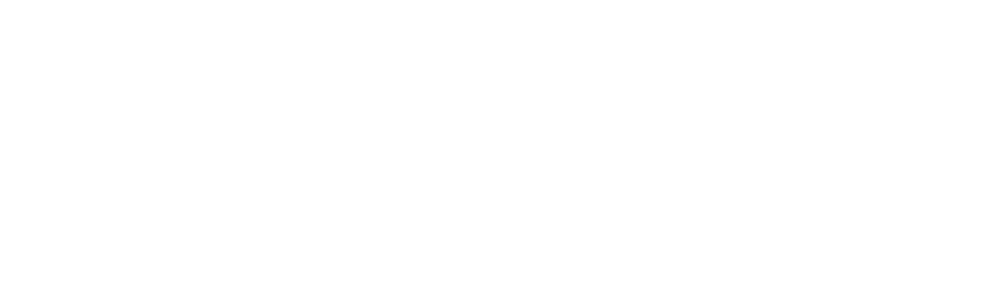
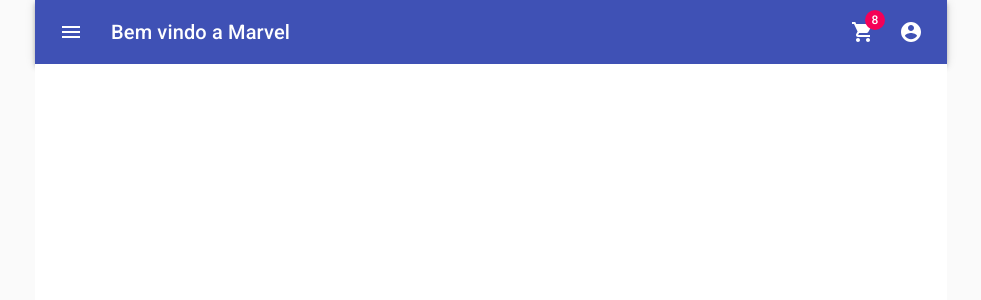
Before and after one commit to fabiosandias/marvel-showcase, a React (Create React App) app: page / in a window 1280 px wide. Shown: the top 300 px of the page, without its empty margins (149-1130 px from the left). Built offline with nearby package versions, Linux system fonts and the light colour scheme.

Commit message:
Implementação do Material-UI

```diff
--- a/package.json
+++ b/package.json
@@ -3,12 +3,16 @@
   "version": "0.1.0",
   "private": true,
   "dependencies": {
+    "@material-ui/core": "^4.9.7",
+    "@material-ui/icons": "^4.9.1",
     "@testing-library/jest-dom": "^4.2.4",
     "@testing-library/react": "^9.5.0",
     "@testing-library/user-event": "^7.2.1",
     "react": "^16.13.1",
     "react-dom": "^16.13.1",
-    "react-scripts": "3.4.1"
+    "react-redux": "^7.2.0",
+    "react-scripts": "3.4.1",
+    "redux": "^4.0.5"
   },
   "scripts": {
     "start": "react-scripts start",
--- a/public/index.html
+++ b/public/index.html
@@ -10,34 +10,19 @@
       content="Web site created using create-react-app"
     />
     <link rel="apple-touch-icon" href="%PUBLIC_URL%/logo192.png" />
+
+    <link rel="stylesheet" href="https://fonts.googleapis.com/css?family=Roboto:300,400,500,700&display=swap" />
+    <link rel="stylesheet" href="https://fonts.googleapis.com/icon?family=Material+Icons" />
     <!--
       manifest.json provides metadata used when your web app is installed on a
       user's mobile device or desktop. See https://developers.google.com/web/fundamentals/web-app-manifest/
     -->
     <link rel="manifest" href="%PUBLIC_URL%/manifest.json" />
-    <!--
-      Notice the use of %PUBLIC_URL% in the tags above.
-      It will be replaced with the URL of the `public` folder during the build.
-      Only files inside the `public` folder can be referenced from the HTML.
 
-      Unlike "/favicon.ico" or "favicon.ico", "%PUBLIC_URL%/favicon.ico" will
-      work correctly both with client-side routing and a non-root public URL.
-      Learn how to configure a non-root public URL by running `npm run build`.
-    -->
-    <title>React App</title>
+    <title>Loja virtual dos personagens da Marvel</title>
   </head>
   <body>
     <noscript>You need to enable JavaScript to run this app.</noscript>
     <div id="root"></div>
-    <!--
-      This HTML file is a template.
-      If you open it directly in the browser, you will see an empty page.
-
-      You can add webfonts, meta tags, or analytics to this file.
-      The build step will place the bundled scripts into the <body> tag.
-
-      To begin the development, run `npm start` or `yarn start`.
-      To create a production bundle, use `npm run build` or `yarn build`.
-    -->
-  </body>
+    </body>
 </html>
--- a/src/App.jsx
+++ b/src/App.jsx
@@ -1,11 +1,21 @@
 import React from 'react';
+import CssBaseline from '@material-ui/core/CssBaseline';
+import Typography from '@material-ui/core/Typography';
+import Container from '@material-ui/core/Container';
 import './App.css';
+
+import Header  from "./components/Header/Header";
+
 
 function App() {
   return (
-    <div className="App">
-
-    </div>
+      <React.Fragment>
+          <CssBaseline />
+          <Container maxWidth="md">
+              <Header />
+              <Typography component="div" style={{ backgroundColor: '#fff', height: '100vh' }} />
+          </Container>
+      </React.Fragment>
   );
 }
 
--- /dev/null
+++ b/src/components/Header/Header.jsx
@@ -0,0 +1,199 @@
+import React from 'react';
+import { fade, makeStyles } from '@material-ui/core/styles';
+import AppBar from '@material-ui/core/AppBar';
+import Toolbar from '@material-ui/core/Toolbar';
+import IconButton from '@material-ui/core/IconButton';
+import Typography from '@material-ui/core/Typography';
+import Badge from '@material-ui/core/Badge';
+import MenuItem from '@material-ui/core/MenuItem';
+import Menu from '@material-ui/core/Menu';
+import MenuIcon from '@material-ui/icons/Menu';
+import AccountCircle from '@material-ui/icons/AccountCircle';
+import MailIcon from '@material-ui/icons/Mail';
+import NotificationsIcon from '@material-ui/icons/Notifications';
+import MoreIcon from '@material-ui/icons/MoreVert';
+import ShoppingCart from '@material-ui/icons/ShoppingCart';
+
+const useStyles = makeStyles(theme => ({
+    grow: {
+        flexGrow: 1,
+    },
+    menuButton: {
+        marginRight: theme.spacing(2),
+    },
+    title: {
+        display: 'none',
+        [theme.breakpoints.up('sm')]: {
+            display: 'block',
+        },
+    },
+    searchIcon: {
+        padding: theme.spacing(0, 2),
+        height: '100%',
+        position: 'absolute',
+        pointerEvents: 'none',
+        display: 'flex',
+        alignItems: 'center',
+        justifyContent: 'center',
+    },
+    inputRoot: {
+        color: 'inherit',
+    },
+    inputInput: {
+        padding: theme.spacing(1, 1, 1, 0),
+        // vertical padding + font size from searchIcon
+        paddingLeft: `calc(1em + ${theme.spacing(4)}px)`,
+        transition: theme.transitions.create('width'),
+        width: '100%',
+        [theme.breakpoints.up('md')]: {
+            width: '20ch',
+        },
+    },
+    sectionDesktop: {
+        display: 'none',
+        [theme.breakpoints.up('md')]: {
+            display: 'flex',
+        },
+    },
+    sectionMobile: {
+        display: 'flex',
+        [theme.breakpoints.up('md')]: {
+            display: 'none',
+        },
+    },
+}));
+
+export default  props => {
+    const classes = useStyles();
+    const [anchorEl, setAnchorEl] = React.useState(null);
+    const [mobileMoreAnchorEl, setMobileMoreAnchorEl] = React.useState(null);
+
+    const isMenuOpen = Boolean(anchorEl);
+    const isMobileMenuOpen = Boolean(mobileMoreAnchorEl);
+
+    const handleProfileMenuOpen = event => {
+        setAnchorEl(event.currentTarget);
+    };
+
+    const handleMobileMenuClose = () => {
+        setMobileMoreAnchorEl(null);
+    };
+
+    const handleMenuClose = () => {
+        setAnchorEl(null);
+        handleMobileMenuClose();
+    };
+
+    const handleMobileMenuOpen = event => {
+        setMobileMoreAnchorEl(event.currentTarget);
+    };
+
+    const menuId = 'primary-search-account-menu';
+    const renderMenu = (
+        <Menu
+            anchorEl={anchorEl}
+            anchorOrigin={{ vertical: 'top', horizontal: 'right' }}
+            id={menuId}
+            keepMounted
+            transformOrigin={{ vertical: 'top', horizontal: 'right' }}
+            open={isMenuOpen}
+            onClose={handleMenuClose}
+        >
+            <MenuItem onClick={handleMenuClose}>Profile</MenuItem>
+            <MenuItem onClick={handleMenuClose}>My account</MenuItem>
+        </Menu>
+    );
+
+    const mobileMenuId = 'primary-search-account-menu-mobile';
+    const renderMobileMenu = (
+        <Menu
+            anchorEl={mobileMoreAnchorEl}
+            anchorOrigin={{ vertical: 'top', horizontal: 'right' }}
+            id={mobileMenuId}
+            keepMounted
+            transformOrigin={{ vertical: 'top', horizontal: 'right' }}
+            open={isMobileMenuOpen}
+            onClose={handleMobileMenuClose}
+        >
+            <MenuItem>
+                <IconButton aria-label="show 4 new mails" color="inherit">
+                    <Badge badgeContent={4} color="secondary">
+                        <MailIcon />
+                    </Badge>
+                </IconButton>
+                <p>Messages</p>
+            </MenuItem>
+            <MenuItem>
+                <IconButton aria-label="show 11 new notifications" color="inherit">
+                    <Badge badgeContent={11} color="secondary">
+                        <NotificationsIcon />
+                    </Badge>
+                </IconButton>
+                <p>Notifications</p>
+            </MenuItem>
+            <MenuItem onClick={handleProfileMenuOpen}>
+                <IconButton
+                    aria-label="account of current user"
+                    aria-controls="primary-search-account-menu"
+                    aria-haspopup="true"
+                    color="inherit"
+                >
+                    <AccountCircle />
+                </IconButton>
+                <p>Profile</p>
+            </MenuItem>
+        </Menu>
+    );
+
+    return (
+        <div className={classes.grow}>
+            <AppBar position="static">
+                <Toolbar>
+                    <IconButton
+                        edge="start"
+                        className={classes.menuButton}
+                        color="inherit"
+                        aria-label="open drawer"
+                    >
+                        <MenuIcon />
+                    </IconButton>
+                    <Typography className={classes.title} variant="h6" noWrap>
+                        Bem vindo a Marvel
+                    </Typography>
+
+                    <div className={classes.grow} />
+                    <div className={classes.sectionDesktop}>
+                        <IconButton aria-label="show 8 new mails" color="inherit">
+                            <Badge badgeContent={8} color="secondary">
+                                <ShoppingCart />
+                            </Badge>
+                        </IconButton>
+                        <IconButton
+                            edge="end"
+                            aria-label="account of current user"
+                            aria-controls={menuId}
+                            aria-haspopup="true"
+                            onClick={handleProfileMenuOpen}
+                            color="inherit"
+                        >
+                            <AccountCircle />
+                        </IconButton>
+                    </div>
+                    <div className={classes.sectionMobile}>
+                        <IconButton
+                            aria-label="show more"
+                            aria-controls={mobileMenuId}
+                            aria-haspopup="true"
+                            onClick={handleMobileMenuOpen}
+                            color="inherit"
+                        >
+                            <MoreIcon />
+                        </IconButton>
+                    </div>
+                </Toolbar>
+            </AppBar>
+            {renderMobileMenu}
+            {renderMenu}
+        </div>
+    );
+}
```
Also changed, not shown: 1 other file (tests, documents, lock files or other folders).
